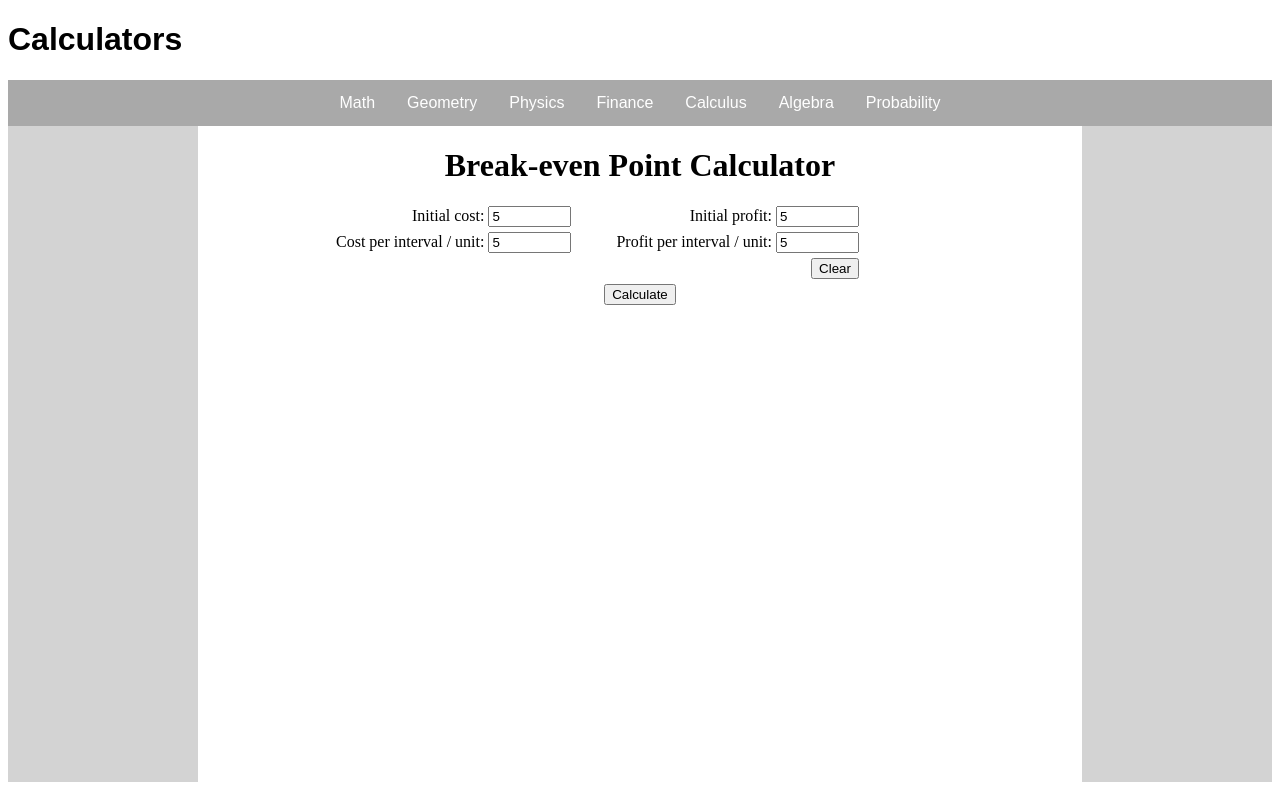
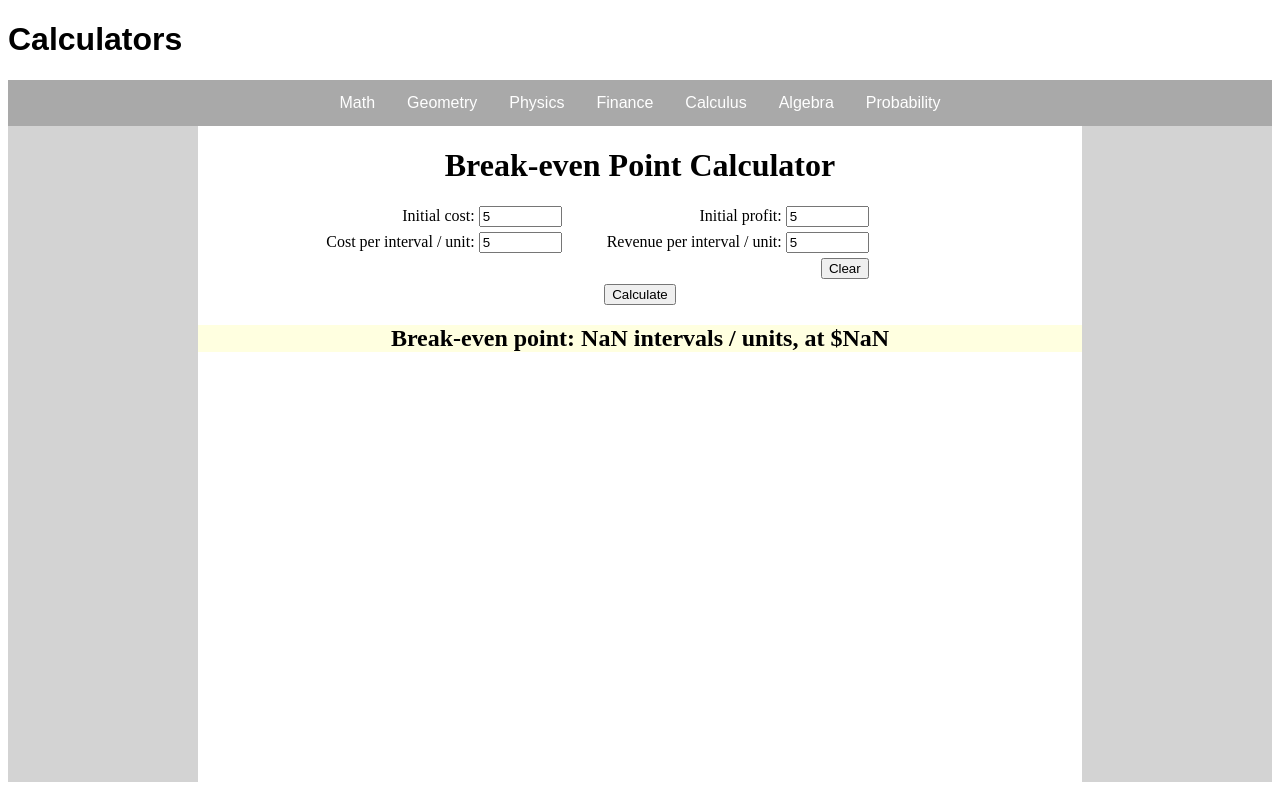
Before and after one commit to matthewberes/calculatorWebsite, an Angular app: page /break-even-point in a window 1280 px wide. Both pictures are taken after typing "5", "5", "5", "5" into the empty fields and a click on the button "Calculate". Built offline with nearby package versions, Linux system fonts and the light colour scheme.

Commit message:
add breaking point calculation

```diff
--- a/src/app/break-even-point/break-even-point.component.html
+++ b/src/app/break-even-point/break-even-point.component.html
@@ -17,7 +17,7 @@
                 <label>Initial profit: </label>
                 <input type="number" id="initial" name="initial" formControlName="initial" placeholder="0">
                 <br>
-                <label style='margin-left: 15px;'>Profit per interval / unit: </label>
+                <label style='margin-left: 15px;'>Revenue per interval / unit: </label>
                 <input style="margin-top: 5px;" type="number" id="cost" name="cost" formControlName="cost">
                 <br>
                 <button style='margin-top: 5px; margin-left: 20px;' (click)="clear()">Clear</button>
@@ -29,7 +29,7 @@
 
     <ng-container style="margin-top: 25px;" *ngIf="showCalculation">
         <div class="answer-div">
-            <h2 style="width: 30%; margin-left: auto; margin-right: auto;"><span [innerHTML]="calculation"></span></h2>
+            <h2><span [innerHTML]="calculation"></span></h2>
         </div>
     </ng-container>
 </div>
--- a/src/app/break-even-point/break-even-point.component.ts
+++ b/src/app/break-even-point/break-even-point.component.ts
@@ -22,15 +22,17 @@ export class BreakEvenPointComponent {
   })
 
   calculate() {
-    console.log(this)
+    let answer: number = (this.costForm.get("initial")?.value - (!this.profitForm.get("initial")?.value ? 0 : this.profitForm.get("initial")?.value)) / (this.profitForm.get("cost")?.value - this.costForm.get("cost")?.value);
+    let amount: number = answer * this.profitForm.get("cost")?.value;
+    this.calculation = "Break-even point: " + String(answer) + " intervals / units, at $" + String(amount);
+    this.showCalculation = true;
   }
 
   clear() {
     this.showCalculation = false;
+    this.costForm.get('initial')?.setValue(null);
+    this.costForm.get('cost')?.setValue(null);
     this.profitForm.get('initial')?.setValue(null);
     this.profitForm.get('cost')?.setValue(null);
-    this.costForm.get('initial')?.setValue(null);
-    this.costForm.get('cost')?.setValue(null);
-
   }
 }
```
